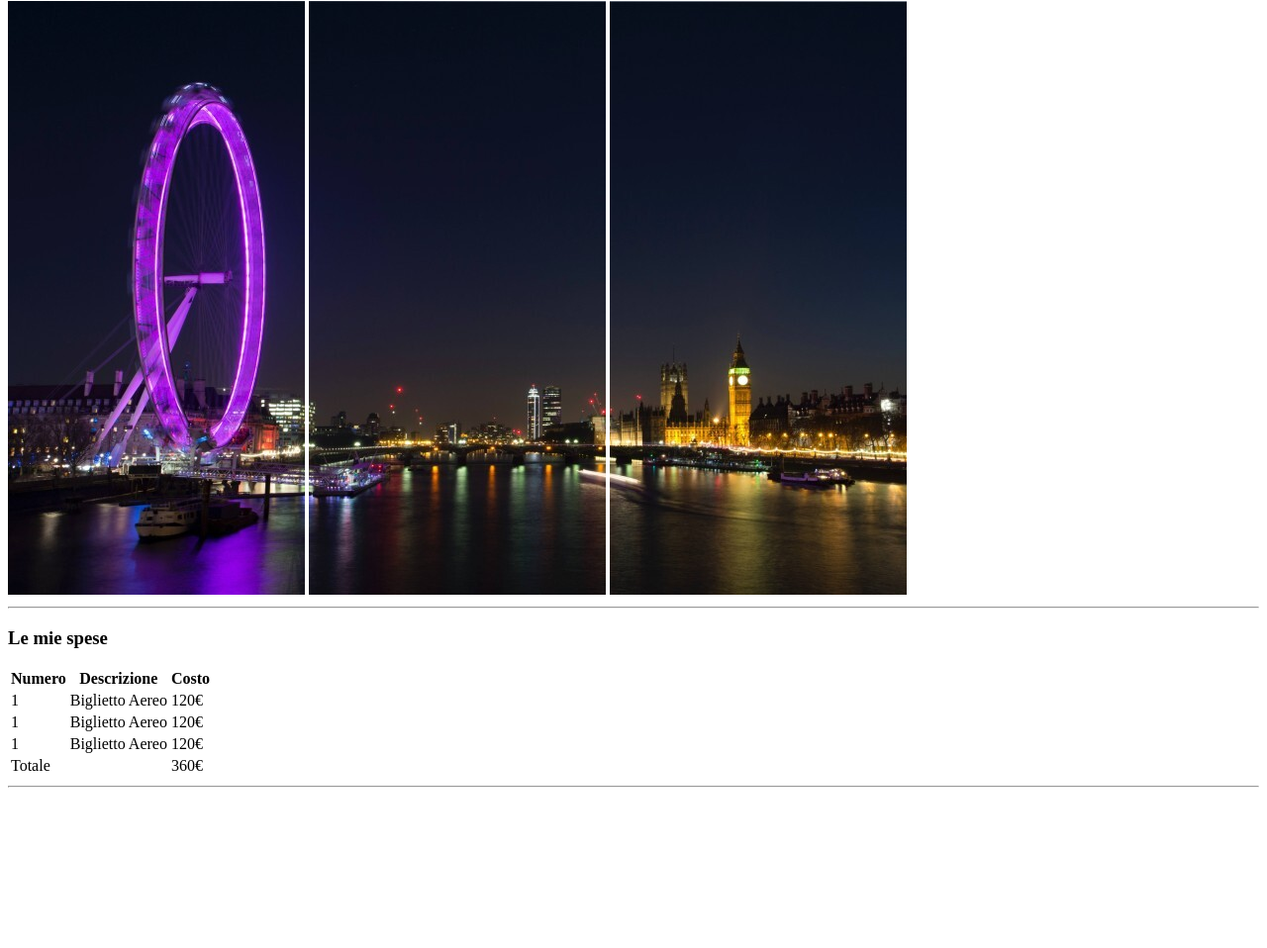
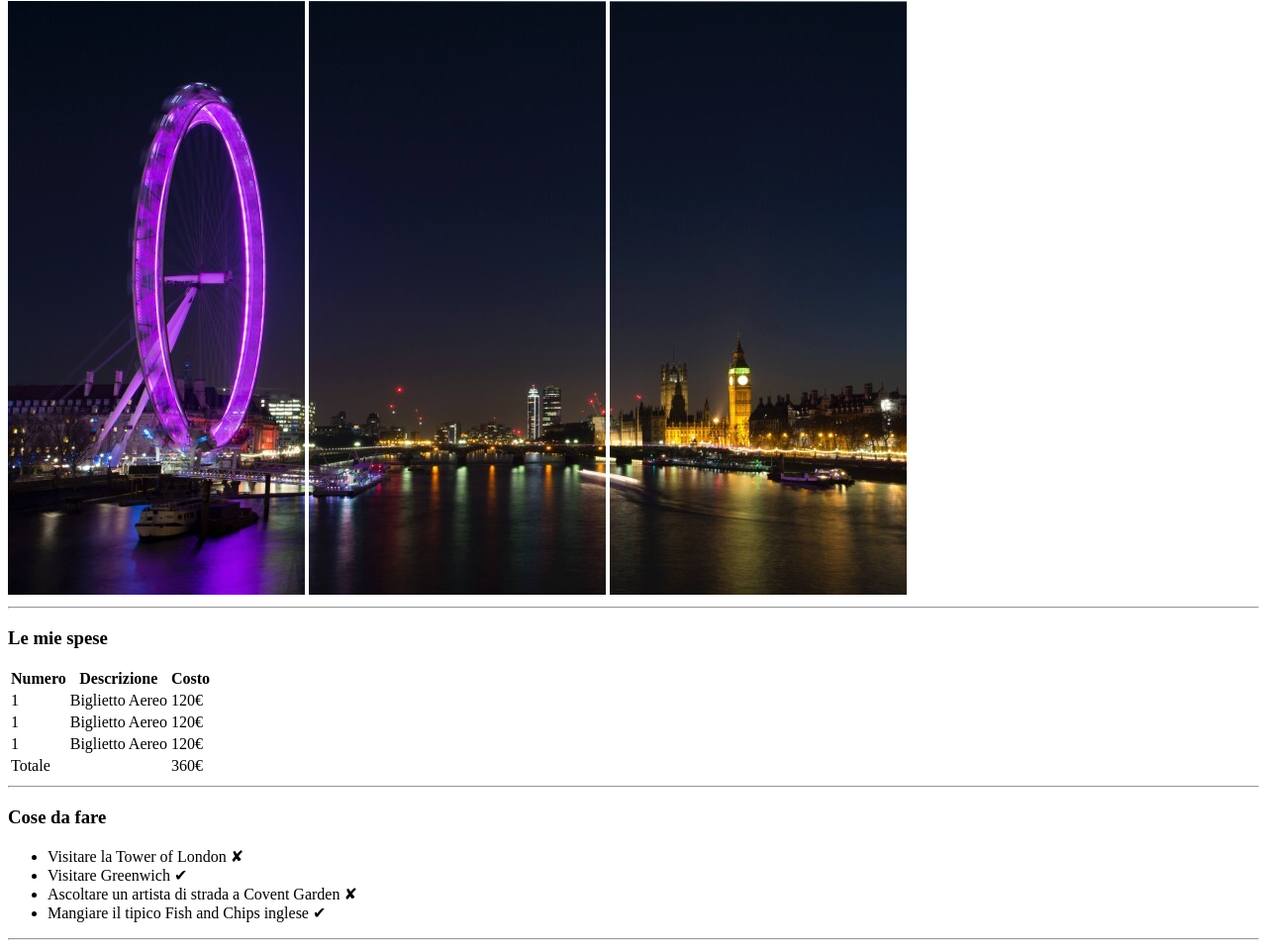
Before and after one commit to fabioSirigu/html-london-trip, a plain HTML site: page index.html in a window 1280 px wide. Shown: the part 79-1037 px from the top of the page at 99% size. Before the commit the page ends 883 px from the top, so only its background shows below. Drawn offline with Linux system fonts and the light colour scheme.

Commit message:
add section cose da fare

```diff
--- a/index.html
+++ b/index.html
@@ -60,9 +60,23 @@
                   </table>
             </section>
             <!-- /tabella spese -->
+
             <hr>
+
+            <!-- cose da fare -->
             <section>
+                  <h3>Cose da fare</h3>
+                  <ul>
+                        <li>Visitare la Tower of London &#10008;</li>
+                        <li>Visitare Greenwich &#10004;</li>
+                        <li>Ascoltare un artista di strada a Covent Garden &#10008;</li>
+                        <li>Mangiare il tipico Fish and Chips inglese &#10004;</li>
+                  </ul>
             </section>
+            <!-- /cose da fare -->
+
+            <hr>
+
 
             <section>
             </section>
```
